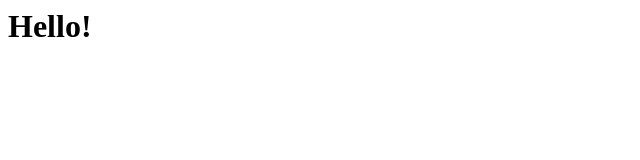
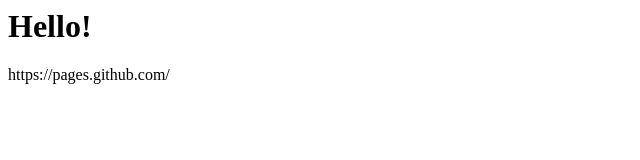
Before and after one commit to Jocko66/hello-world, a plain HTML site: page index.html in a window 1280 px wide. Shown: the whole page, without its empty margins (0-640 px from the left). Drawn offline with Linux system fonts and the light colour scheme.

Commit message:
Update index.html

```diff
--- a/index.html
+++ b/index.html
@@ -1 +1,3 @@
 <h1>Hello!</h1>
+
+https://pages.github.com/
```
